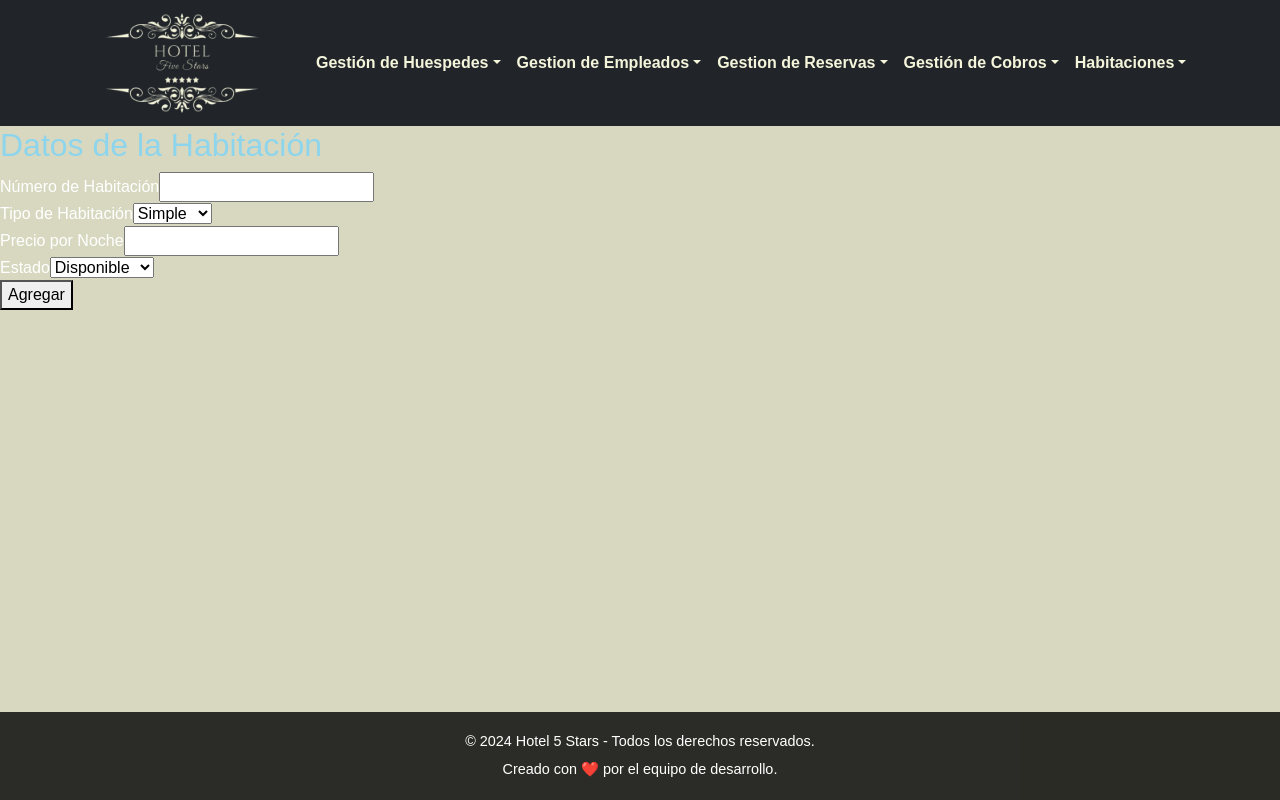
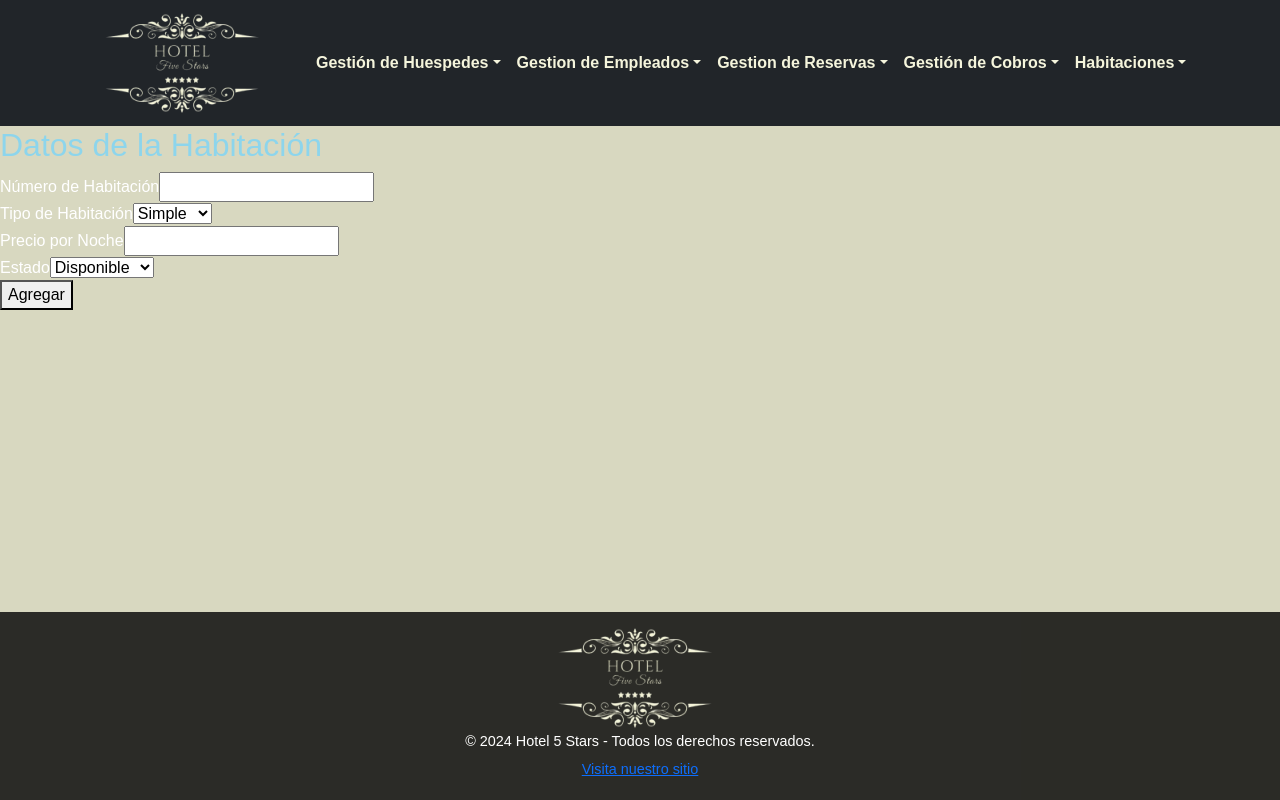
Before and after one commit to Psiquee/Sistema-Hotel, a React (Create React App) app in the folder frontend/: page /add-room in a window 1280 px wide. Built offline with nearby package versions, Linux system fonts and the light colour scheme.

Commit message:
Estilos al footer

```diff
--- a/frontend/src/components/layout/Footer.jsx
+++ b/frontend/src/components/layout/Footer.jsx
@@ -5,9 +5,19 @@ import '../../styles/layout/Footer.css';
 function Footer() {
   return (
     <footer className="footer">
-      <div className="container text-center">
+        <img
+            src="/assets/images/logo.png"
+            alt="Hotel 5 Stars"
+            style={{ height: '100px', marginRight: '10px'}}
+          />
+      <div className="text-center">
         <p>© 2024 Hotel 5 Stars - Todos los derechos reservados.</p>
-        <p>Creado con ❤️ por el equipo de desarrollo.</p>
+
+        <p>
+          <a href=" " target="_blank" rel="noopener noreferrer">
+            Visita nuestro sitio
+          </a>
+        </p>
       </div>
     </footer>
   );
```
